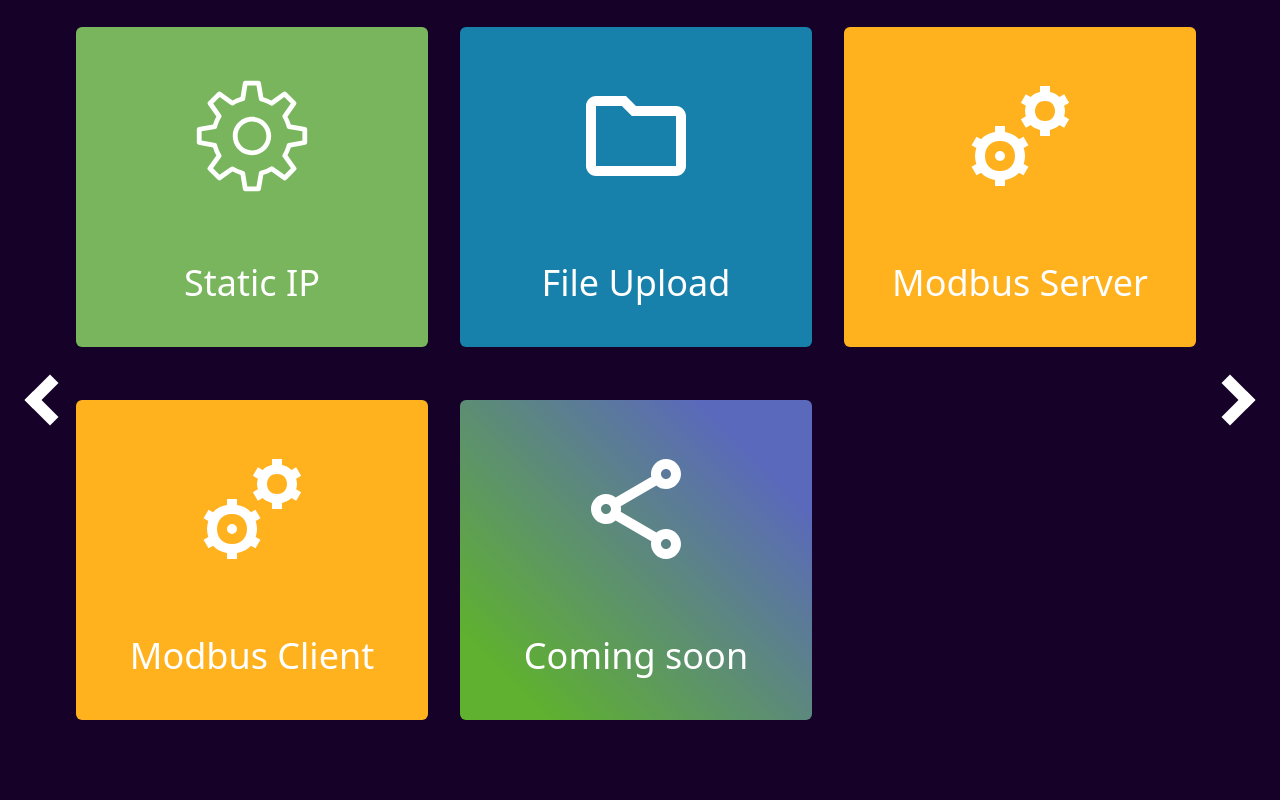
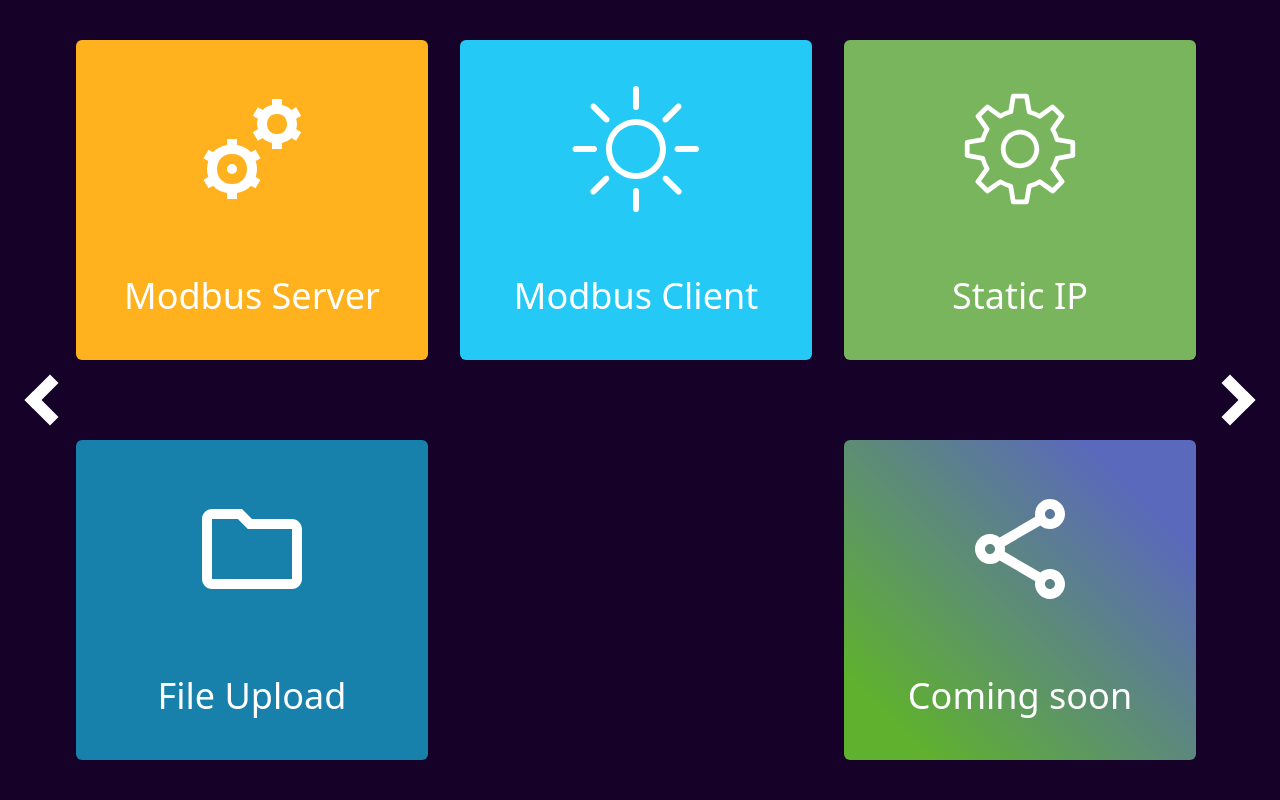
Before and after one commit to Chipsee/chipsee-industrial-pc-web, a Flask app: page /cases in a window 1280 px wide. Run offline with Flask 2, Linux system fonts and the light colour scheme; some libraries are stand-ins or nearby versions.

Commit message:
Adjust modbus and cases page styles.

```diff
--- a/models/modbus_client_sync.py
+++ b/models/modbus_client_sync.py
@@ -112,7 +112,7 @@ class ModbusClientSync(object):
             'write_address':   1,
             'write_registers': [20]*8,
         }
-        self.emit("Read write registeres simulataneously (0x01, 1, 8, 1, [20]*8):")
+        self.emit("Read write registers simulataneously (0x01, 1, 8, 1, [20]*8):")
         rq = client.readwrite_registers(unit=UNIT, **arguments)
         self.emit(rq.registers, "out") # should be [20]*8
         self.emit("Read holding registers (1, 8, 0x01):")
--- a/static/css/style.css
+++ b/static/css/style.css
@@ -110,9 +110,15 @@
     color: #ffffff;
 }
 
-.modbus-card {
+.modbus-server-card {
     background-color: #ffb11e;
-    background-image: url("../images/svg/cases/modbus.svg");
+    background-image: url("../images/svg/cases/modbus_server.svg");
+    color: #ffffff;
+}
+
+.modbus-client-card {
+    background-color: #24c9f6;
+    background-image: url("../images/svg/cases/modbus_client.svg");
     color: #ffffff;
 }
 
--- a/templates/cases.html
+++ b/templates/cases.html
@@ -12,6 +12,16 @@
     <div class="d-flex justify-content-evenly w-100">
         <a href="{{ url_for('home') }}" class="d-flex align-items-center px-2"><i class="arrow-left"></i></a>
         <div class="row d-flex align-items-center justify-content-center" style="min-height: 100vh">
+            <a class="col-4 home-card-link" href="{{ url_for('modbus_server') }}">
+                <div class="home-card home-card-bg modbus-server-card">
+                    <span class="home-card-text">Modbus Server</span>
+                </div>
+            </a>
+            <a class="col-4 home-card-link" href="{{ url_for('modbus_client') }}">
+                <div class="home-card home-card-bg modbus-client-card">
+                    <span class="home-card-text">Modbus Client</span>
+                </div>
+            </a>
             <a class="col-4 home-card-link" href="{{ url_for('ip_config') }}">
                 <div class="home-card home-card-bg ip-config-card">
                     <span class="home-card-text">Static IP</span>
@@ -22,25 +32,13 @@
                     <span class="home-card-text">File Upload</span>
                 </div>
             </a>
-            <a class="col-4 home-card-link" href="{{ url_for('modbus_server') }}">
-                <div class="home-card home-card-bg modbus-card">
-                    <span class="home-card-text">Modbus Server</span>
-                </div>
-            </a>
-            <a class="col-4 home-card-link" href="{{ url_for('modbus_client') }}">
-                <div class="home-card home-card-bg modbus-card">
-                    <span class="home-card-text">Modbus Client</span>
-                </div>
+            <a class="col-4">
             </a>
             <a class="col-4 home-card-link" href="#">
                 <div class="home-card home-card-bg more-card">
                     <span class="home-card-text">Coming soon</span>
                 </div>
             </a>
-            <div class="col-4">
-            </div>
-            <div class="col-4">
-            </div>
         </div>
         <a href="{{ url_for('diagrams') }}" class="d-flex align-items-center px-2"><i class="arrow-right"></i></a>
     </div>
--- a/templates/modbus_client.html
+++ b/templates/modbus_client.html
@@ -18,10 +18,10 @@
             <button class="btn btn-danger ms-3 fw-bold" id="clear">Clear All</button>
         </div>
         <div id="log" class="log"></div>
-        <p class="fs-5 text-white">
+        <p class="fs-5 text-white fw-bold">
             TCP modbus client will be tested against current machine, be sure to start TCP modbus server first.
         </p>
-        <p class="fs-5 text-white">
+        <p class="fs-5 text-white fw-bold">
             Serial modbus client will be tested using RS485, be sure RS485 is closed before testing.
         </p>
     </div>
--- a/templates/modbus_server.html
+++ b/templates/modbus_server.html
@@ -28,6 +28,12 @@
             <button class="btn btn-danger ms-3 fw-bold" id="clear">Clear All</button>
         </div>
         <div id="log" class="log"></div>
+        <p class="fs-5 text-white fw-bold">
+            TCP modbus server will be hosted at 0.0.0.0:5020. If port is busy, port increments by 1.
+        </p>
+        <p class="fs-5 text-white fw-bold">
+            Serial modbus server will be hosted with RS485, be sure RS485 is closed before starting.
+        </p>
     </div>
 </body>
 
```
Also changed, not shown: static/images/svg/cases/modbus_client.svg (renamed from static/images/svg/cases/heat.svg), static/images/svg/cases/modbus_server.svg (renamed from static/images/svg/cases/modbus.svg).
